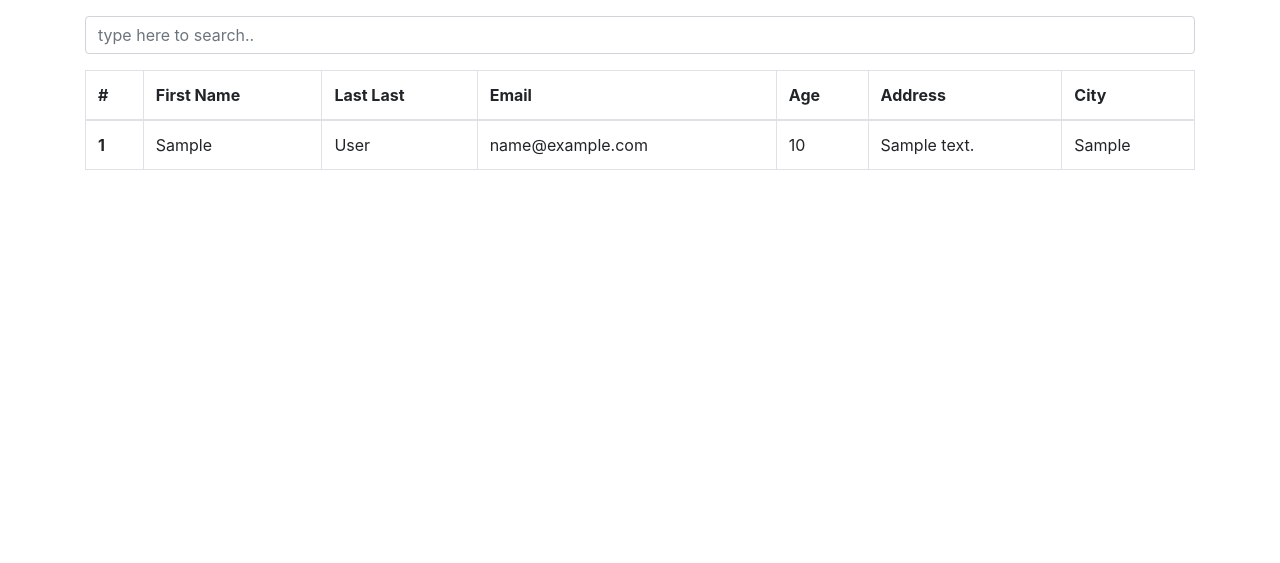
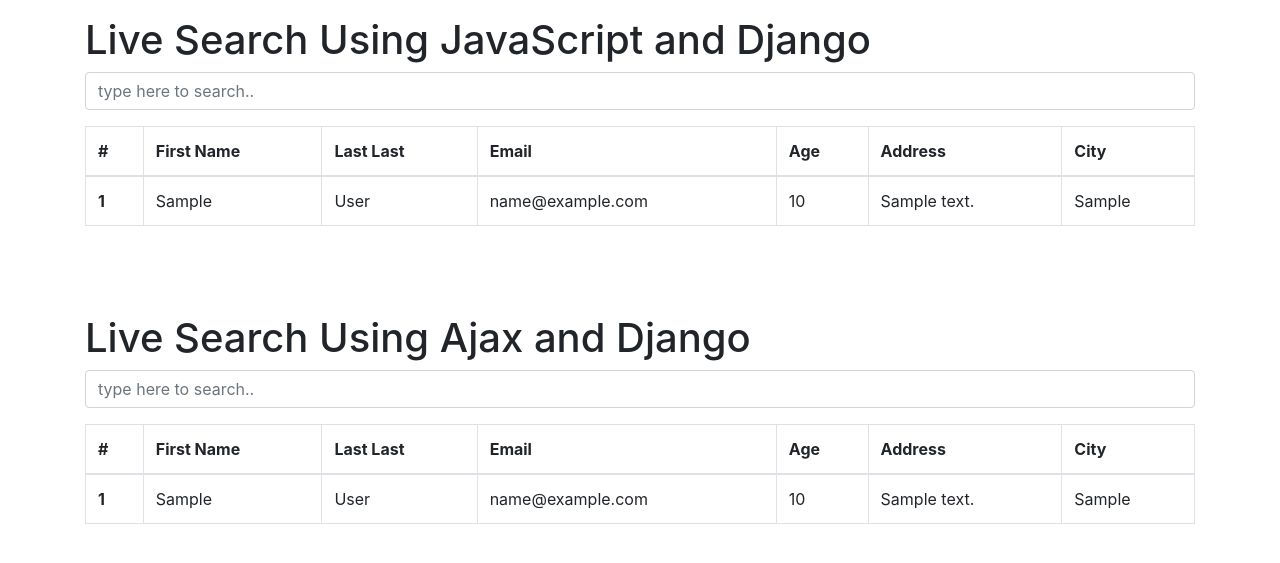
Before and after one commit to joy1954islam/Live-Search, a Django app: page / in a window 1280 px wide. Shown: the top 563 px of the page. Run offline with Django 3.2, Linux system fonts and the light colour scheme; tables that the repository leaves empty hold one stand-in row (values such as "Sample post"); some libraries are stand-ins or nearby versions.

Commit message:
live search using ajax and django

```diff
--- a/core/urls.py
+++ b/core/urls.py
@@ -17,11 +17,12 @@ from django.contrib import admin
 from django.urls import path
 from django.conf import settings
 from django.conf.urls.static import static
-from search_1.views import EmployeeListView
+from search_1.views import EmployeeListView, search
 
 urlpatterns = [
     path('admin/', admin.site.urls),
     path('', EmployeeListView.as_view(), name='employees'),
+    path('search/', search, name='search_results'),
 
 ]
 urlpatterns += static(settings.MEDIA_URL, document_root=settings.MEDIA_ROOT)
--- a/search_1/views.py
+++ b/search_1/views.py
@@ -2,6 +2,8 @@ from django.shortcuts import render
 from django.views.generic import ListView
 from .models import Employee
 import json
+from django.http import JsonResponse
+from django.db.models import Q
 
 
 class EmployeeListView(ListView):
@@ -13,3 +15,22 @@ class EmployeeListView(ListView):
         context = super().get_context_data(**kwargs)
         context["qs_json"] = json.dumps(list(Employee.objects.values()))
         return context
+
+
+def search(request):
+    if request.is_ajax and request.method == "GET":
+        q = request.GET.get('search')
+        if len(q) > 0:
+            result = Employee.objects.filter(
+                Q(first_name__icontains=q) |
+                Q(last_name__icontains=q) |
+                Q(email__icontains=q) |
+                Q(address__icontains=q) |
+                Q(age__icontains=q) |
+                Q(city__icontains=q)
+            )
+            return JsonResponse({'data': list(result.values())})
+        else:
+            result = Employee.objects.all().values()
+            return JsonResponse({'data': list(result)})
+    return JsonResponse({})
--- a/templates/base.html
+++ b/templates/base.html
@@ -16,13 +16,18 @@
         {% endblock content %}
     </div>
 
-    {% block scripts %}
-    {% endblock scripts %}
-
+    <script src="https://code.jquery.com/jquery-3.3.1.min.js"
+    integrity="sha256-FgpCb/KJQlLNfOu91ta32o/NMZxltwRo8QtmkMRdAu8=" crossorigin="anonymous"></script>
+    <script src="https://cdnjs.cloudflare.com/ajax/libs/jquery/3.3.1/jquery.min.js"></script>
+    <script src="https://cdnjs.cloudflare.com/ajax/libs/popper.js/1.12.9/umd/popper.min.js"></script>
+    <script src="https://maxcdn.bootstrapcdn.com/bootstrap/4.0.0/js/bootstrap.min.js"></script>
     <!-- Optional JavaScript -->
     <!-- jQuery first, then Popper.js, then Bootstrap JS -->
     <script src="https://code.jquery.com/jquery-3.5.1.slim.min.js" integrity="sha384-DfXdz2htPH0lsSSs5nCTpuj/zy4C+OGpamoFVy38MVBnE+IbbVYUew+OrCXaRkfj" crossorigin="anonymous"></script>
     <script src="https://cdn.jsdelivr.net/npm/popper.js@1.16.1/dist/umd/popper.min.js" integrity="sha384-9/reFTGAW83EW2RDu2S0VKaIzap3H66lZH81PoYlFhbGU+6BZp6G7niu735Sk7lN" crossorigin="anonymous"></script>
     <script src="https://stackpath.bootstrapcdn.com/bootstrap/4.5.2/js/bootstrap.min.js" integrity="sha384-B4gt1jrGC7Jh4AgTPSdUtOBvfO8shuf57BaghqFfPlYxofvL8/KUEfYiJOMMV+rV" crossorigin="anonymous"></script>
+<script src="https://code.jquery.com/jquery-2.2.4.min.js" type="text/javascript"></script>
+    {% block scripts %}
+    {% endblock scripts %}
   </body>
 </html>
--- a/templates/main.html
+++ b/templates/main.html
@@ -5,6 +5,7 @@ home
 {% endblock title %}
 
 {% block content %}
+    <h1>Live Search Using JavaScript and Django</h1>
     <input id="search_here" class="form-control mb-3" placeholder="type here to search.." />
     <table  class="table table-bordered">
       <thead>
@@ -32,9 +33,80 @@ home
          {% endfor %}
       </tbody>
     </table>
+
+    <br><br><br>
+    <h1>Live Search Using Ajax and Django</h1>
+    <input id="q" class="form-control mb-3" placeholder="type here to search.." />
+    <table  class="table table-bordered">
+      <thead>
+        <tr>
+          <th scope="col">#</th>
+          <th scope="col">First Name</th>
+          <th scope="col">Last Last</th>
+          <th scope="col">Email</th>
+          <th scope="col">Age</th>
+          <th scope="col">Address</th>
+          <th scope="col">City</th>
+        </tr>
+      </thead>
+      <tbody id="myTable">
+         {% for employee in employees %}
+            <tr>
+              <th scope="row">{{ forloop.counter }}</th>
+              <td>{{ employee.first_name }}</td>
+              <td>{{ employee.last_name }}</td>
+              <td>{{ employee.email }}</td>
+              <td>{{ employee.age }}</td>
+              <td>{{ employee.address }}</td>
+              <td>{{ employee.city }}</td>
+            </tr>
+         {% endfor %}
+      </tbody>
+    </table>
+
+
 {% endblock content %}
 
 {% block scripts %}
+<script>
+    $("#q").keyup(function (e) {
+        e.preventDefault();
+        var search = $(this).val();
+        console.log("search = ", search);
+
+        $.ajax({
+            type: 'GET',
+            url: "{% url 'search_results' %}",
+            data: {"search": search},
+
+            success: function (response) {
+                var data = response.data;
+                var i=1;
+                myTable.innerHTML = "";
+                console.log('response data = ', response.data);
+                if (Array.isArray(data)){
+                  data.forEach(employee=>{
+                       myTable.innerHTML += `
+                            <tr>
+                                  <th scope="row">${i++}</th>
+                                  <td>${employee.first_name}</td>
+                                  <td>${employee.last_name}</td>
+                                  <td>${employee.email}</td>
+                                  <td>${employee.age}</td>
+                                  <td>${employee.address}</td>
+                                  <td>${employee.city}</td>
+                            </tr>
+                       `
+                  })
+                }
+            },
+            error: function (response) {
+                myTable.innerHTML = "<b>No results found...</b>"
+            }
+        })
+
+    })
+</script>
 <script>
     const data = '{{qs_json}}'
     console.log(data)
```
